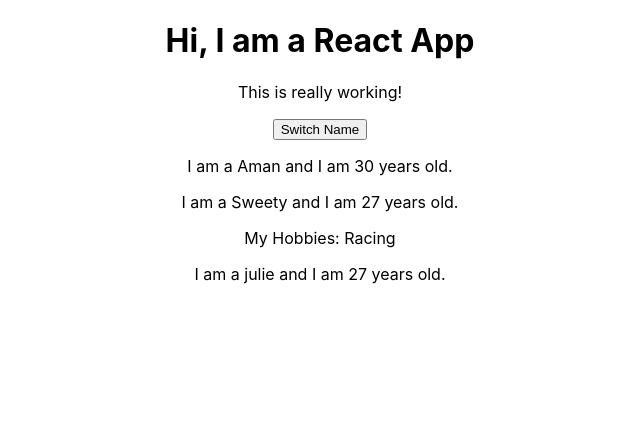
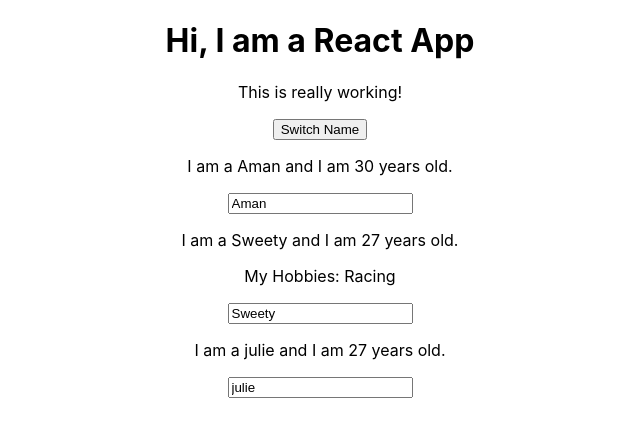
Before and after one commit to amandhiman251/React-Maximilian, a React (Create React App) app: page / in a window 1280 px wide. Shown: the top 436 px of the page, without its empty margins (320-960 px from the left). Built offline with nearby package versions, Linux system fonts and the light colour scheme.

Commit message:
two way binding of input with the 2nd person component

```diff
--- a/src/component/Person/Person.js
+++ b/src/component/Person/Person.js
@@ -5,6 +5,7 @@
         <div>
             <p onClick= {props.click}>I am a {props.name} and I am {props.age} years old.</p>
             <p>{props.children}</p>
+            <input type="text" onChange = {props.changed} value= {props.name} />
         </div>
     );
 };
--- a/src/container/App.js
+++ b/src/container/App.js
@@ -23,15 +23,26 @@
         )
     }
 
+    namechangeHandler =(event, key) => {
+       const val = event.target.value;
+        this.setState ({
+            person : [
+                { name : "karan" , age : "30"},
+                {name : val, age : "27"},
+                {name : "karan", age : "50"}
+            ]  }
+       )
+    }
+
     render(){
         return(
             <div className = "App">
                 <h1>Hi, I am a React App</h1>
                 <p>This is really working!</p>
                 <button onClick={ () => this.switchNameHandler( "usha")}> Switch Name </button>
-                <Person name = {this.state.person[0].name} age = {this.state.person[0].age} />
-                <Person name = {this.state.person[1].name} age = {this.state.person[1].age} click={() => this.switchNameHandler("Balbir")} >My Hobbies: Racing </Person>
-                <Person name = {this.state.person[2].name} age ={this.state.person[1].age} />
+                <Person name = {this.state.person[0].name} age = {this.state.person[0].age}  />
+                <Person name = {this.state.person[1].name} age = {this.state.person[1].age} changed = {this.namechangeHandler } click={() => this.switchNameHandler("Balbir")} >My Hobbies: Racing </Person>
+                <Person name = {this.state.person[2].name} age ={this.state.person[1].age}  />
             </div>
            );
 
```
